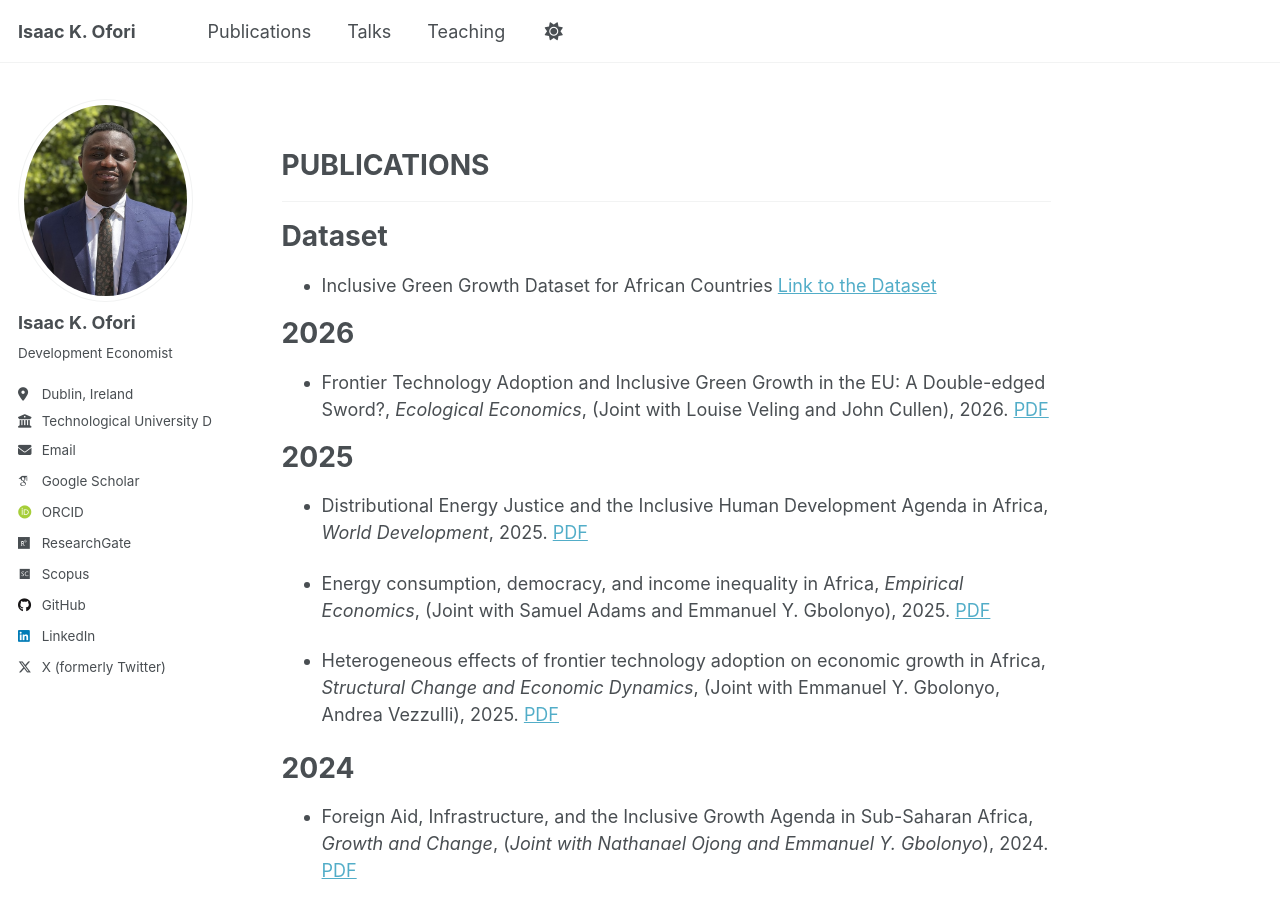
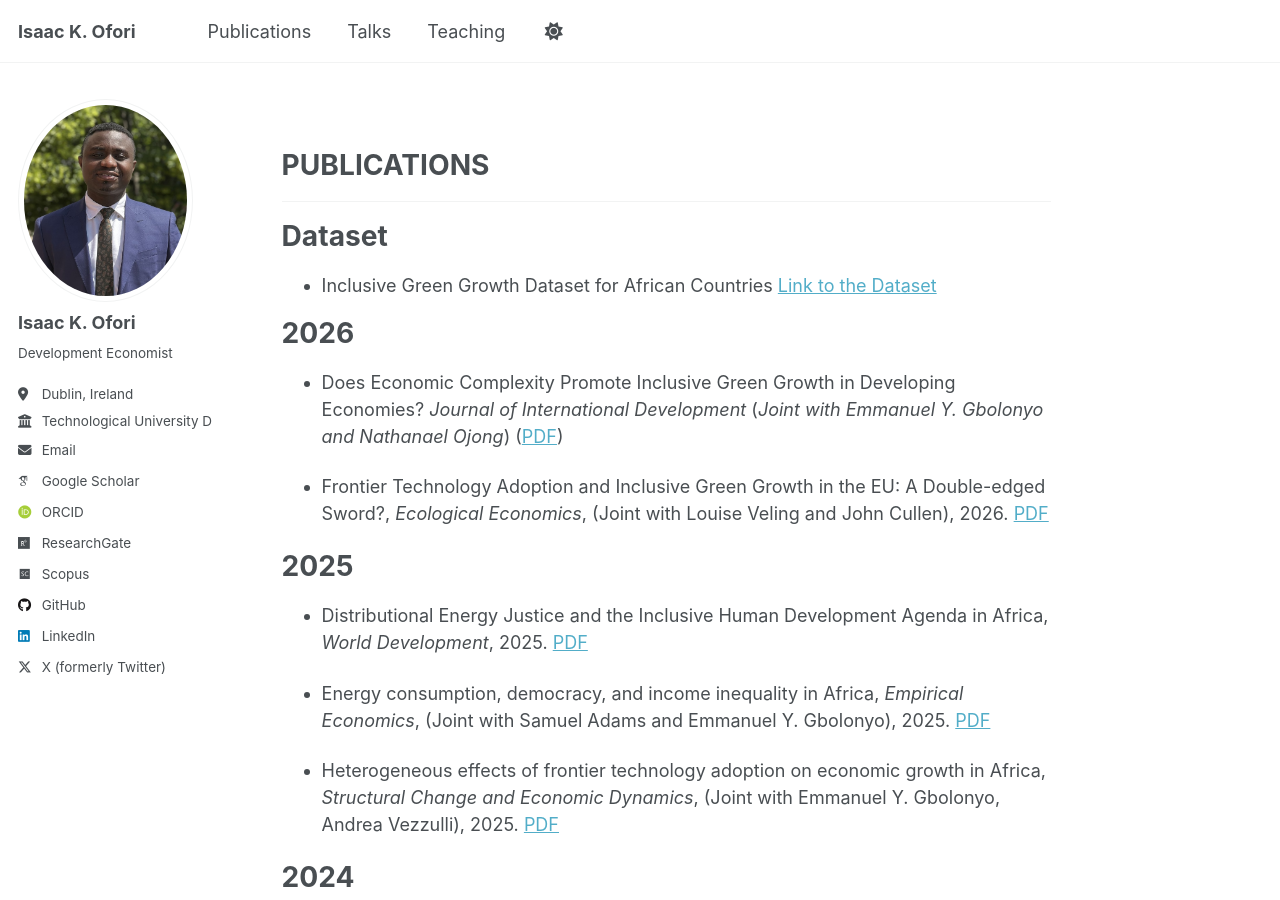
Before and after one commit to ikofori/ikofori.github.io, a Jekyll site: the page built from _pages/research.md, in a window 1280 px wide and 900 px high. Built offline with Jekyll 4.4.1, drawn with Linux system fonts in a browser that asks for light colours; some web fonts are replaced; a script that is not in the unit is left out; some of the changed text lies outside the part shown.

Commit message:
Update research.md

```diff
--- a/_pages/research.md
+++ b/_pages/research.md
@@ -14,6 +14,8 @@ permalink: /research/
 - Inclusive Green Growth Dataset for African Countries [Link to the Dataset](https://zenodo.org/records/12529764) <br/>
 
 # 2026
+- Does Economic Complexity Promote Inclusive Green Growth in Developing Economies? *Journal of International Development* (*Joint with Emmanuel Y. Gbolonyo and Nathanael Ojong*) ([PDF](https://doi.org/10.1002/jid.70096)) <br/>
+
 - Frontier Technology Adoption and Inclusive Green Growth in the EU: A Double-edged Sword?, *Ecological Economics*, (Joint with Louise Veling and John Cullen), 2026. [PDF](https://doi.org/10.1016/j.ecolecon.2026.108949) <br/>
 
 # 2025
```
Also changed, not shown: other parts of _pages/research.md (+0 -2 lines).
